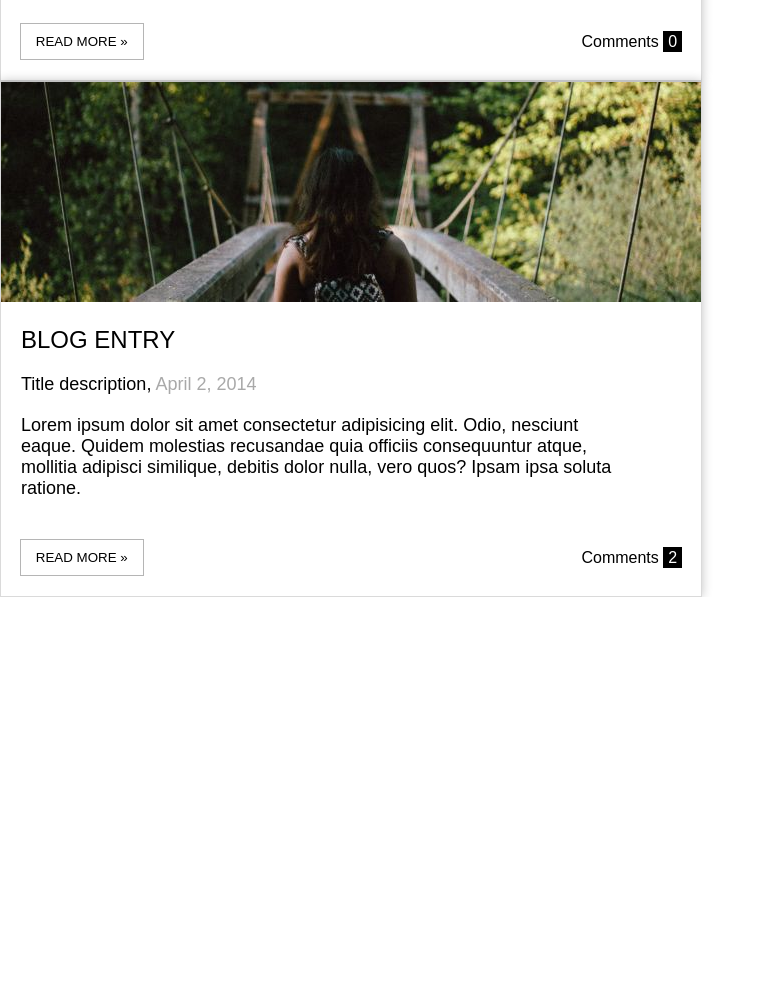
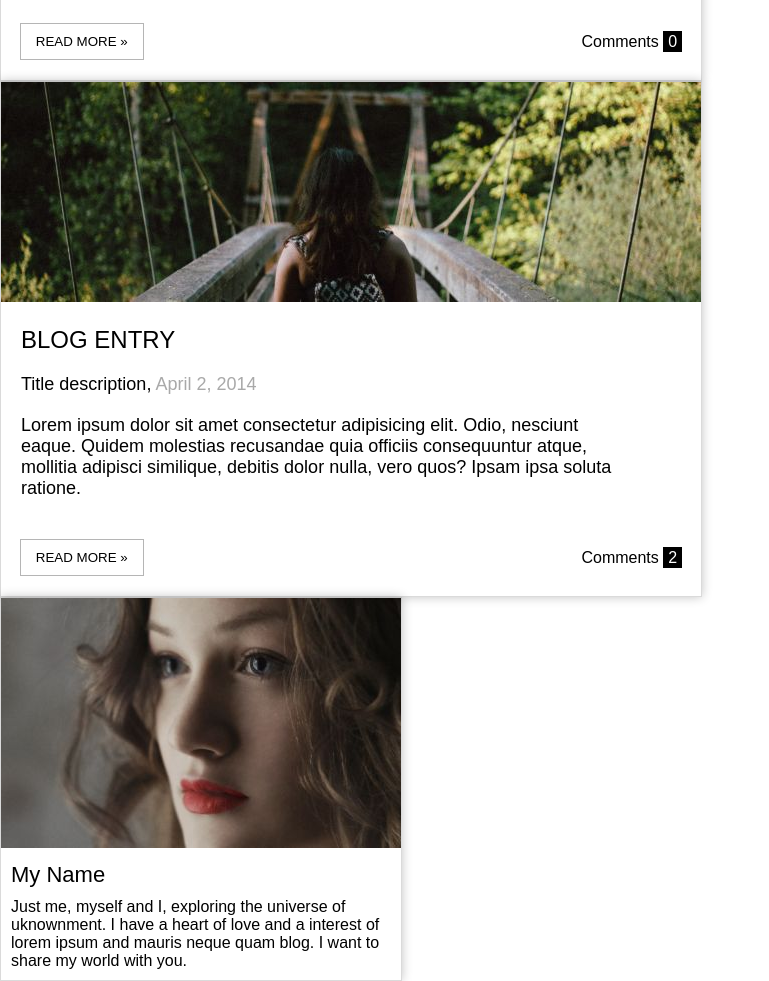
Before and after one commit to themagawo2011/homework-15, a plain HTML site: page index.html in a window 1280 px wide. Shown: the part 606-1587 px from the top of the page, without its empty margins (0-769 px from the left). Before the commit the page ends 1203 px from the top, so only its background shows below. Drawn offline with Linux system fonts and the light colour scheme.

Commit message:
div 4 сохтам

```diff
--- a/index.html
+++ b/index.html
@@ -34,5 +34,13 @@
         <p class="p3box2">Comments <span class="sp2box2"> 2</span></p>
         </div>
     </div>
+
+
+
+    <div class="box4">
+        <img src="./images/image copy 2.png" alt="">
+        <h1 class="h1box4">My Name</h1>
+        <p class="p1box4">Just me, myself and I, exploring the universe of uknownment. I have a heart of love and a interest of lorem ipsum and mauris neque quam blog. I want to share my world with you.</p>
+    </div>
 </body>
 </html>
--- a/style.css
+++ b/style.css
@@ -99,3 +99,25 @@
     border: 1px solid rgba(0, 0, 0, 0.147);
     box-shadow: 0px 0px 10px rgba(0, 0, 0, 0.241);
 }
+
+
+
+.h1box4{
+    font-size: 22px;
+    font-weight: 500;
+    color: #000000;
+    margin: 10px;
+}
+
+.p1box4{
+    width: 400px;
+    font-size: 16px;
+    font-weight: 100;
+    margin: 10px;
+}
+
+.box4{
+    width: 400px;
+    border: 1px solid rgba(0, 0, 0, 0.147);
+    box-shadow: 0px 0px 10px rgba(0, 0, 0, 0.241);
+}
```
Also changed, not shown: images/image copy 2.png (added).
